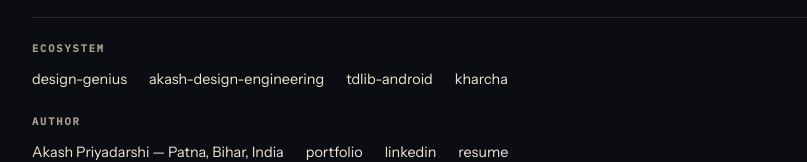
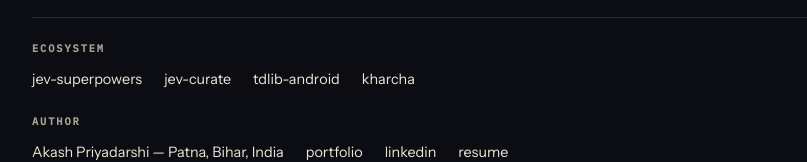
Before and after one commit to AkashPriyadarshii/jev-seo, a plain HTML site: page index.html in a window 1280 px wide. Shown: the part 4684-4846 px from the top of the page, without its empty margins (68-875 px from the left). Drawn offline with Linux system fonts and the light colour scheme; a web font is replaced by a local one.

Commit message:
Ecosystem links point at jev-superpowers and jev-curate

```diff
--- a/index.html
+++ b/index.html
@@ -227,8 +227,8 @@
   <div class="foot-row">
     <h3 class="foot-h">Ecosystem</h3>
     <ul>
-      <li><a href="https://github.com/AkashPriyadarshii/design-genius" target="_blank" rel="noopener">design-genius</a></li>
-      <li><a href="https://github.com/AkashPriyadarshii/akash-design-engineering" target="_blank" rel="noopener">akash-design-engineering</a></li>
+      <li><a href="https://github.com/AkashPriyadarshii/jev-superpowers" target="_blank" rel="noopener">jev-superpowers</a></li>
+      <li><a href="https://github.com/AkashPriyadarshii/jev-curate" target="_blank" rel="noopener">jev-curate</a></li>
       <li><a href="https://github.com/AkashPriyadarshii/tdlib-android" target="_blank" rel="noopener">tdlib-android</a></li>
       <li><a href="https://github.com/AkashPriyadarshii/kharcha" target="_blank" rel="noopener">kharcha</a></li>
     </ul>
```
